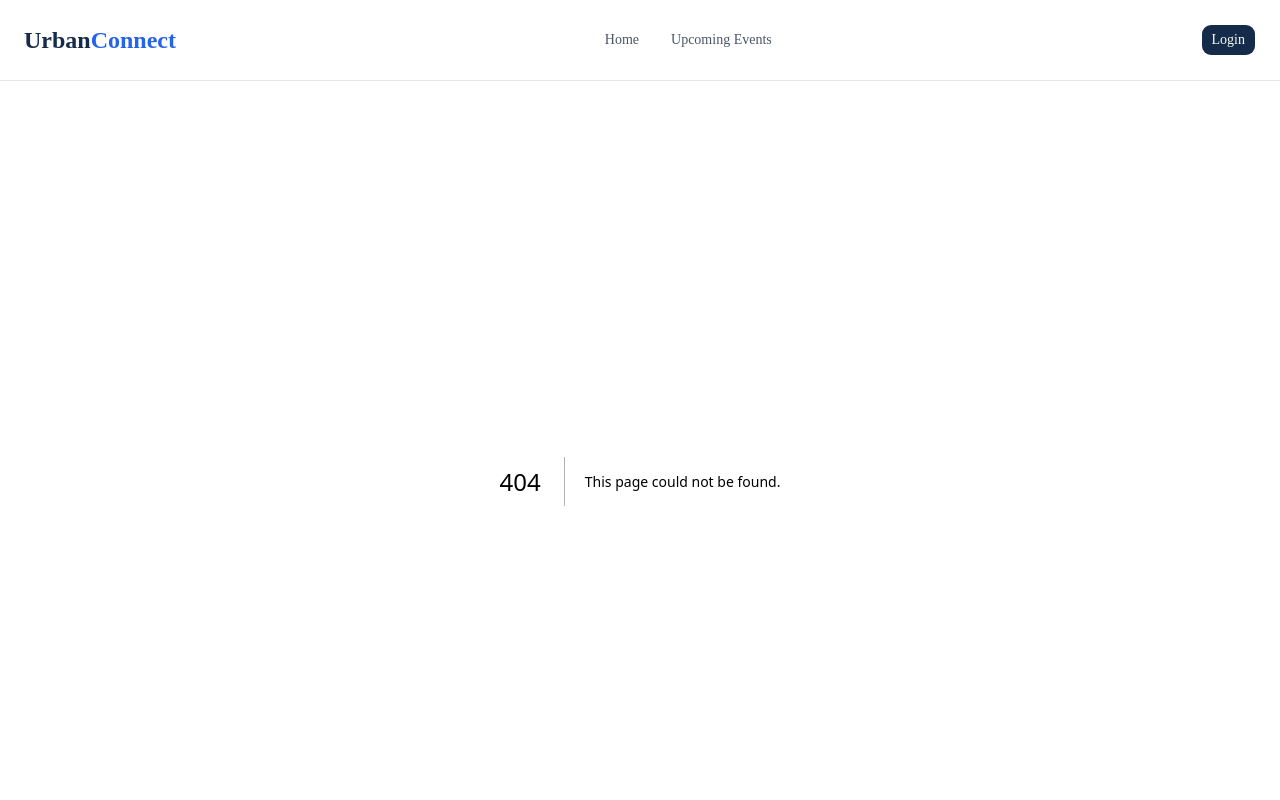
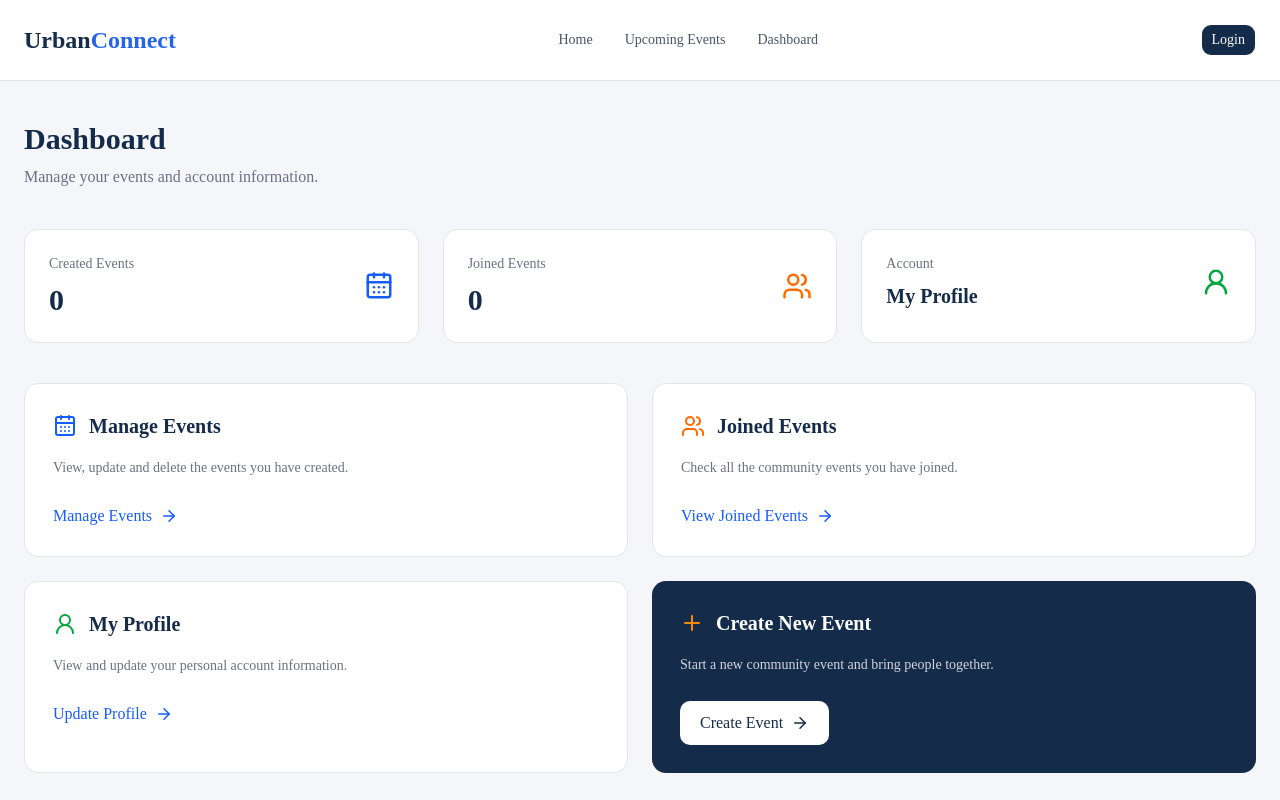
Before and after one commit to MahabubMabba/urban-connect-refine-client, a Next.js app: page /dashboard in a window 1280 px wide. Before the commit this address had no page. Shown: the top 800 px of the page. Built offline with nearby package versions, Linux system fonts and the light colour scheme.

Commit message:
fix somthing

```diff
--- /dev/null
+++ b/src/app/dashboard/page.js
@@ -0,0 +1,158 @@
+
+import Link from "next/link";
+import {
+  CalendarDays,
+  Users,
+  UserRound,
+  Plus,
+  ArrowRight,
+} from "lucide-react";
+
+export default function Dashboard() {
+  return (
+    <main className="bg-[#F4F6FA] min-h-screen py-10">
+      <div className="max-w-7xl mx-auto px-6">
+
+        {/* Dashboard Header */}
+        <div className="mb-10">
+          <h1 className="text-3xl font-bold text-[#142B4A]">
+            Dashboard
+          </h1>
+          <p className="text-gray-500 mt-2">
+            Manage your events and account information.
+          </p>
+        </div>
+
+        {/* Dashboard Overview */}
+        <div className="grid grid-cols-1 md:grid-cols-3 gap-6 mb-10">
+
+          <div className="bg-white p-6 rounded-xl border">
+            <div className="flex items-center justify-between">
+              <div>
+                <p className="text-gray-500 text-sm">Created Events</p>
+                <h2 className="text-3xl font-bold text-[#142B4A] mt-2">
+                  0
+                </h2>
+              </div>
+              <CalendarDays size={30} className="text-blue-600" />
+            </div>
+          </div>
+
+          <div className="bg-white p-6 rounded-xl border">
+            <div className="flex items-center justify-between">
+              <div>
+                <p className="text-gray-500 text-sm">Joined Events</p>
+                <h2 className="text-3xl font-bold text-[#142B4A] mt-2">
+                  0
+                </h2>
+              </div>
+              <Users size={30} className="text-orange-500" />
+            </div>
+          </div>
+
+          <div className="bg-white p-6 rounded-xl border">
+            <div className="flex items-center justify-between">
+              <div>
+                <p className="text-gray-500 text-sm">Account</p>
+                <h2 className="text-xl font-bold text-[#142B4A] mt-2">
+                  My Profile
+                </h2>
+              </div>
+              <UserRound size={30} className="text-green-600" />
+            </div>
+          </div>
+
+        </div>
+
+        {/* Dashboard Sections */}
+        <div className="grid grid-cols-1 md:grid-cols-2 gap-6">
+
+          {/* Manage Events */}
+          <div className="bg-white p-7 rounded-xl border">
+            <div className="flex items-center gap-3 mb-4">
+              <CalendarDays className="text-blue-600" size={24} />
+              <h2 className="text-xl font-semibold text-[#142B4A]">
+                Manage Events
+              </h2>
+            </div>
+
+            <p className="text-gray-500 text-sm leading-6 mb-6">
+              View, update and delete the events you have created.
+            </p>
+
+            <Link
+              href="/dashboard/manage-events"
+              className="inline-flex items-center gap-2 text-blue-600 font-medium hover:gap-3 transition-all"
+            >
+              Manage Events <ArrowRight size={18} />
+            </Link>
+          </div>
+
+          {/* Joined Events */}
+          <div className="bg-white p-7 rounded-xl border">
+            <div className="flex items-center gap-3 mb-4">
+              <Users className="text-orange-500" size={24} />
+              <h2 className="text-xl font-semibold text-[#142B4A]">
+                Joined Events
+              </h2>
+            </div>
+
+            <p className="text-gray-500 text-sm leading-6 mb-6">
+              Check all the community events you have joined.
+            </p>
+
+            <Link
+              href="/dashboard/joined-events"
+              className="inline-flex items-center gap-2 text-blue-600 font-medium hover:gap-3 transition-all"
+            >
+              View Joined Events <ArrowRight size={18} />
+            </Link>
+          </div>
+
+          {/* Profile */}
+          <div className="bg-white p-7 rounded-xl border">
+            <div className="flex items-center gap-3 mb-4">
+              <UserRound className="text-green-600" size={24} />
+              <h2 className="text-xl font-semibold text-[#142B4A]">
+                My Profile
+              </h2>
+            </div>
+
+            <p className="text-gray-500 text-sm leading-6 mb-6">
+              View and update your personal account information.
+            </p>
+
+            <Link
+              href="/dashboard/profile"
+              className="inline-flex items-center gap-2 text-blue-600 font-medium hover:gap-3 transition-all"
+            >
+              Update Profile <ArrowRight size={18} />
+            </Link>
+          </div>
+
+          {/* Create Event */}
+          <div className="bg-[#142B4A] p-7 rounded-xl">
+            <div className="flex items-center gap-3 mb-4">
+              <Plus className="text-orange-400" size={24} />
+              <h2 className="text-xl font-semibold text-white">
+                Create New Event
+              </h2>
+            </div>
+
+            <p className="text-gray-300 text-sm leading-6 mb-6">
+              Start a new community event and bring people together.
+            </p>
+
+            <Link
+              href="/create-event"
+              className="inline-flex items-center gap-2 bg-white text-[#142B4A] px-5 py-2.5 rounded-lg font-medium hover:bg-orange-400 transition"
+            >
+              Create Event <ArrowRight size={18} />
+            </Link>
+          </div>
+
+        </div>
+      </div>
+    </main>
+  );
+}
--- a/src/components/Navbar.jsx
+++ b/src/components/Navbar.jsx
@@ -12,7 +12,7 @@ const Navbar = () => {
           Urban<span className="text-[#2563EB]">Connect</span>
         </Link>
 
-        {/* Navigation */}
+        {/* Navigation Links */}
         <div className="hidden md:flex items-center gap-8 text-sm font-medium text-gray-600">
           <Link href="/" className="hover:text-blue-600">
             Home
@@ -20,6 +20,10 @@ const Navbar = () => {
 
           <Link href="/upcoming-events" className="hover:text-blue-600">
             Upcoming Events
+          </Link>
+
+          <Link href="/dashboard" className="hover:text-blue-600">
+            Dashboard
           </Link>
         </div>
 
```
